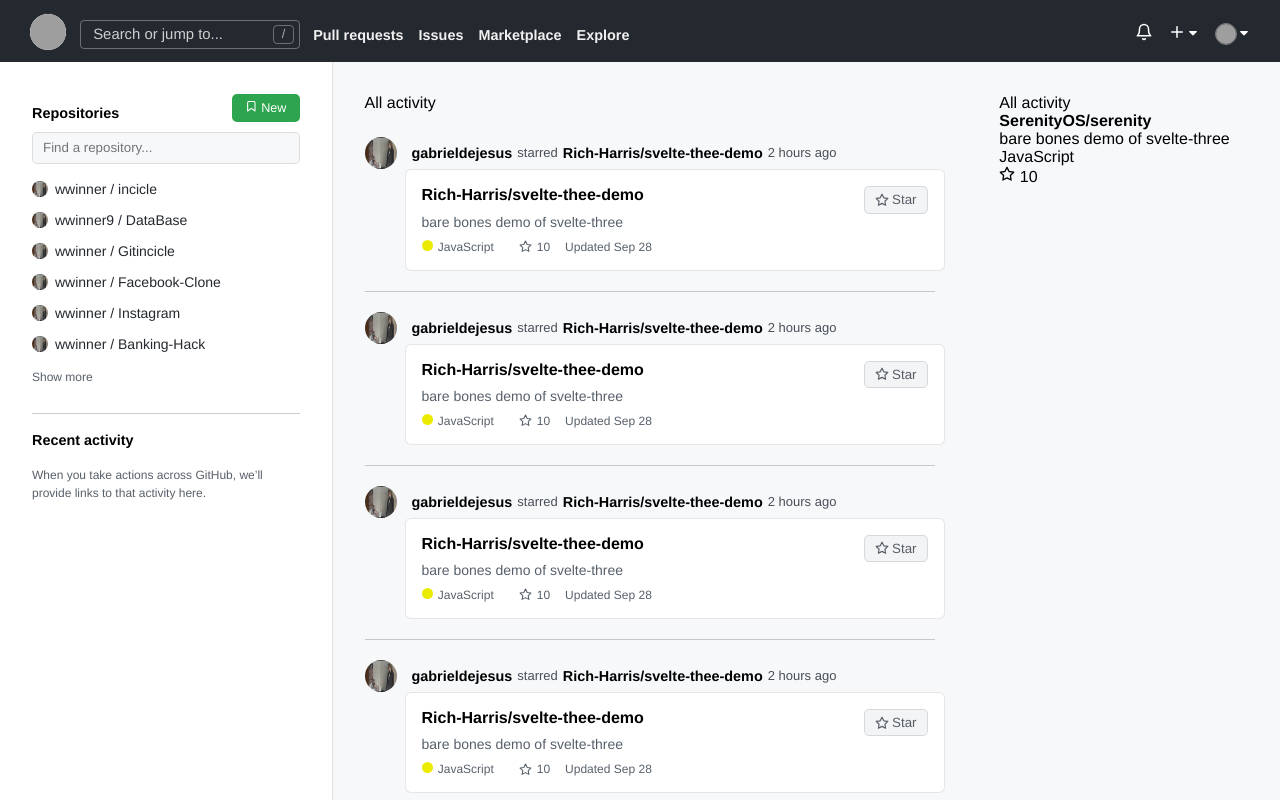
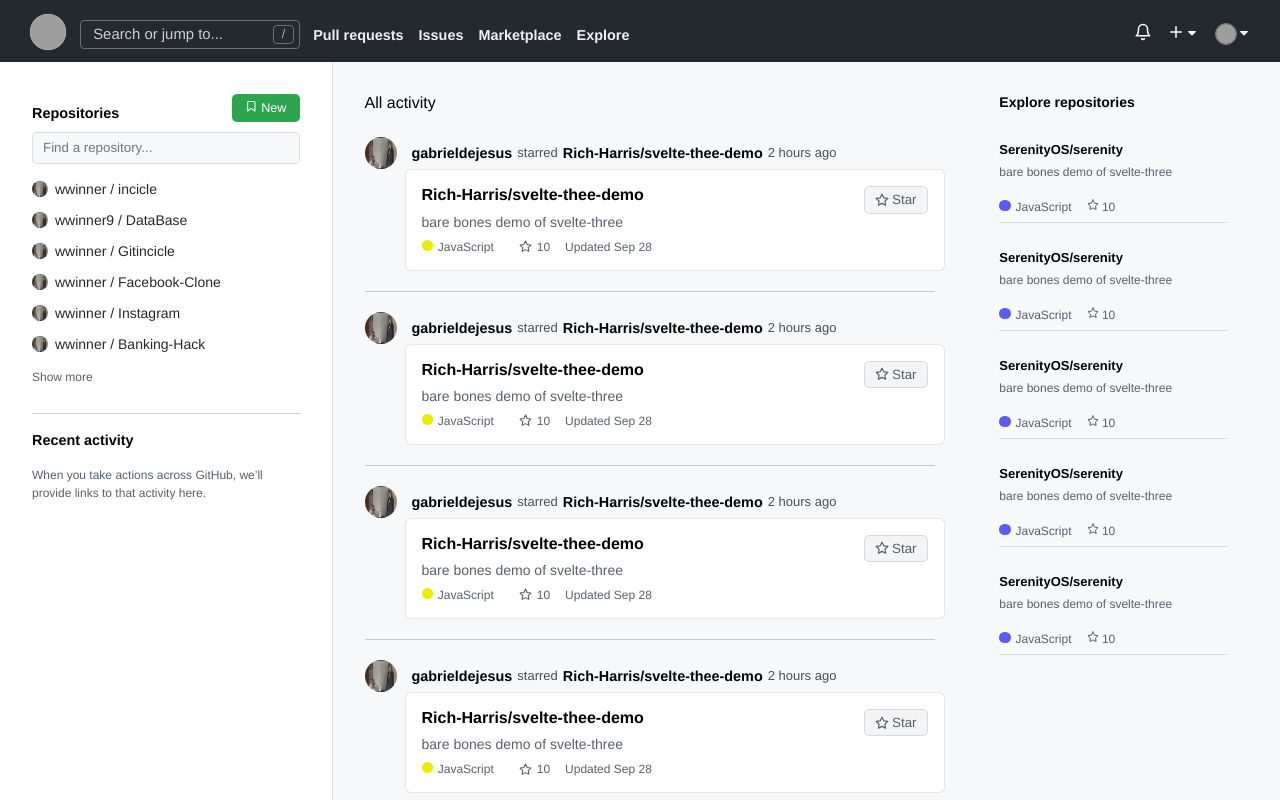
Before and after one commit to wwinner9/github, a Next.js app: page / in a window 1280 px wide. Shown: the top 800 px of the page. Built offline with nearby package versions, Linux system fonts and the light colour scheme; grey boxes are pictures that could not be loaded.

Commit message:
Arrumando o floatMenu

```diff
--- /dev/null
+++ b/src/components/Floatmenuavatar.js
@@ -0,0 +1,47 @@
+import styles from '../styles/components/Floatmenuavatar.module.css'
+import {FiFacebook} from 'react-icons/fi'
+
+
+
+export default function Floatmenuavatar(){
+    return(
+        <div className={styles.Floatmenu}>
+            <p>Signed in as <strong>wwinner</strong></p>
+            <div className={styles.focus}>
+                <p> <FiFacebook/>  Focusing</p>
+            </div>
+
+            <ul>
+               <li><a href="#">Your profile</a></li>
+               <li><a href="#">Your repositories</a></li>
+               <li><a href="#">Your codespaces</a></li>
+               <li><a href="#">Your projects</a></li>
+               <li><a href="#">Your stars</a></li>
+               <li><a href="#">Your gists</a></li>
+            </ul>
+            <ul>
+                <li><a href="#">Upgrade</a></li>
+                <li><a href="#">Featuring preview</a></li>
+                <li><a href="#">Help</a></li>
+                <li><a href="#">Settings</a></li>
+            </ul>
+            <div className={styles.signOut}>
+                <a href="">Sign out</a>
+            </div>
+        </div>
+    );
+}
+
+export function FloatPlus(){
+    return(
+        <div className={styles.Floatmenu}>
+            <ul>
+               <li><a href="#">New repositories</a></li>
+               <li><a href="#">Import repositories</a></li>
+               <li><a href="#">New gists</a></li>
+               <li><a href="#">New organization</a></li>
+               <li><a href="#">New project</a></li>
+            </ul>
+        </div>
+    );
+}
--- a/src/components/Navbar.js
+++ b/src/components/Navbar.js
@@ -3,7 +3,11 @@
 import {FiBell, FiPlus} from 'react-icons/fi'
 import {FaSortDown} from 'react-icons/fa'
 
+
+import Floatmenuavatar, { FloatPlus } from './Floatmenuavatar'
+
 export default function Navbar(){
+
 
     return (
         <div className={styles.NavbarContainer}>
@@ -26,13 +30,28 @@
                 <div className={styles.rightSideBar}>
                     <ul>
                         <li><a href=""><FiBell size={18} color='#fff'/></a></li>
-                        <li>
+                        <li
+                            onMouseEnter={e=>document.querySelector('[data-hide2]').style.display='block'}
+                            onMouseLeave={e=>document.querySelector('[data-hide2]').style.display='none'}
+                        >
                             <FiPlus color='#fff' size={18}/>
                             <a><FaSortDown size={14} color='white'/> </a>
+                            <div className={styles.floatMenuAvata} data-hide2 >
+                                <FloatPlus/>
+                            </div>
                         </li>
-                        <li>
-                            <img src="https://github.githubassets.com/images/modules/logos_page/Octocat.png" alt="avatar" className={styles.avatarBar} />
-                            <a><FaSortDown size={14} color='white'/></a>
+
+                        <li
+                            onMouseEnter={e=>document.querySelector('[data-hide]').style.display='block'}
+                            onMouseLeave={e=>document.querySelector('[data-hide]').style.display='none'}
+                        >
+                                <div className={styles.userInfoAvatar} >
+                                    <img src="https://github.githubassets.com/images/modules/logos_page/Octocat.png" alt="avatar" className={styles.avatarBar} />
+                                    <a><FaSortDown size={14} color='white'/></a>
+                                </div>
+                                <div className={styles.floatMenuAvata} data-hide >
+                                    <Floatmenuavatar/>
+                                </div>
                         </li>
 
                     </ul>
--- a/src/pages/index.js
+++ b/src/pages/index.js
@@ -25,11 +25,13 @@
             </ul>
           </div>
           <div className={styles.exploreMain}>
-            <p>All activity</p>
+            <p>Explore repositories</p>
             <ul>
-              <li>
-                <Explore/>
-              </li>
+              <li><Explore/></li>
+              <li><Explore/></li>
+              <li><Explore/></li>
+              <li><Explore/></li>
+              <li><Explore/></li>
             </ul>
           </div>
 
--- a/src/styles/components/Explore.module.css
+++ b/src/styles/components/Explore.module.css
@@ -0,0 +1,52 @@
+.exploreContainer{
+
+    border-bottom: 1px solid #d6d8db;
+    padding: 20px 0 8px;
+}
+
+.exploreContainer strong{
+    font-size: 13px;
+    line-height: 30px;
+}
+
+.exploreContainer >p{
+    font-size: 12px;
+    color: #57606a;
+}
+
+.bottomInfo{
+    display: flex;
+    align-items: center;
+    margin-top: 20px;
+}
+
+.langInfo{
+    display: flex;
+    margin-right: 10px;
+}
+
+.langInfo p{
+    text-indent: 5px;
+    font-size: 12px;
+    color: #57606a;
+}
+
+
+
+.bottomInfo a:hover{
+    color: blue;
+    cursor: pointer;
+}
+
+.bottomInfo >p{
+    margin-left: 5px;
+    font-size: 12px;
+    color: #57606a;
+}
+
+.circle{
+    height: .7rem;
+    width: .7rem;
+    border-radius: 50%;
+    background-color: rgb(92, 92, 238);
+}
--- /dev/null
+++ b/src/styles/components/Floatmenuavatar.module.css
@@ -0,0 +1,74 @@
+.Floatmenu{
+    display: flex;
+    flex-direction: column;
+    justify-content: space-between;
+    box-sizing: border-box;
+    padding: 5px 0;
+    position: relative;
+
+}
+
+
+.Floatmenu::before{
+    content: '';
+    position: absolute;
+    width: 0;
+    height: 0;
+
+    top: -10px;
+    right: 10px;
+
+    border-right:10px solid transparent ;
+    border-left:10px solid transparent ;
+    border-bottom:15px solid #fff ;
+
+}
+
+
+
+.Floatmenu > p , .Floatmenu ul li a, .signOut a{
+    font-size: 14px;
+    color: #24292f;
+    line-height: 24px;
+}
+
+.Floatmenu >p{
+    margin:0 15px 5px ;
+}
+
+.signOut a{
+    margin-left:5px ;
+}
+
+
+.focus{
+    display: flex;
+
+    border: 1px solid #D0D7DE;
+    border-left:none;
+    border-right: none ;
+    height: 2rem;
+    width: 100%;
+
+    align-items: center;
+    justify-content: center;
+
+    text-align: center;
+
+}
+
+.Floatmenu ul{
+    display: flex;
+    flex-direction: column;
+
+    border-bottom: 1px solid #e5e7eb;
+}
+
+.Floatmenu ul li{
+    font-size: .8rem;
+    margin-bottom: 2.5px;
+}
+
+.signOut{
+    margin: 5px 10px;
+}
--- a/src/styles/components/Leftsidebar.module.css
+++ b/src/styles/components/Leftsidebar.module.css
@@ -5,6 +5,7 @@
     height: 100vh;
     padding: 2rem 2rem;
     border-right: 1px solid #ccc9;
+    background-color: #fff;
 }
 
 .firstHalf{
--- a/src/styles/components/Navbar.module.css
+++ b/src/styles/components/Navbar.module.css
@@ -104,9 +104,38 @@
     flex: 1;
 
     cursor: pointer;
+
+    position: relative;
 }
 
-.NavbarContainer .rightSideBar li :hover{
+.userInfoAvatar{
+    display: flex;
+    margin-left: 1px;
+    flex: 1;
+
+    cursor: pointer;
+
+    position: relative;
+}
+
+.floatMenuAvata{
+
+    position: absolute;
+    top: 30px;
+    right: 5px;
+
+    background-color: #fff;
+    width: 11rem;
+
+    border: 1px solid #e4e8ec ;
+
+    border-radius: 10px;
+
+    display: none;
+
+}
+
+.NavbarContainer .rightSideBar li , .userInfoAvatar :hover{
     color: #9c9c9c;
 }
 
--- a/src/styles/globals.css
+++ b/src/styles/globals.css
@@ -4,6 +4,10 @@
   box-sizing: border-box;
   font-family: Helvetica, sans-serif;
 
+}
+
+body{
+  background-color: #f6f8fa;
 }
 
 body,html,button{
--- a/src/styles/pages/Home.module.css
+++ b/src/styles/pages/Home.module.css
@@ -5,12 +5,15 @@
 .mainContainer{
   width: 100%;
   display: flex;
+  height: 100%;
+
 }
 
 
 .middle{
   width: 78%;
   background-color: #f6f8fa;
+  height: 100%;
 
   display: flex;
 }
@@ -36,6 +39,14 @@
 }
 
 .exploreMain{
-  width: 27%;
+  width: 24%;
   padding: 2rem 0 ;
 }
+
+.exploreMain >p{
+  font-weight: 600;
+  font-size: 14px;
+  letter-spacing: .001px;
+  margin-bottom: 5px;
+
+}
```
